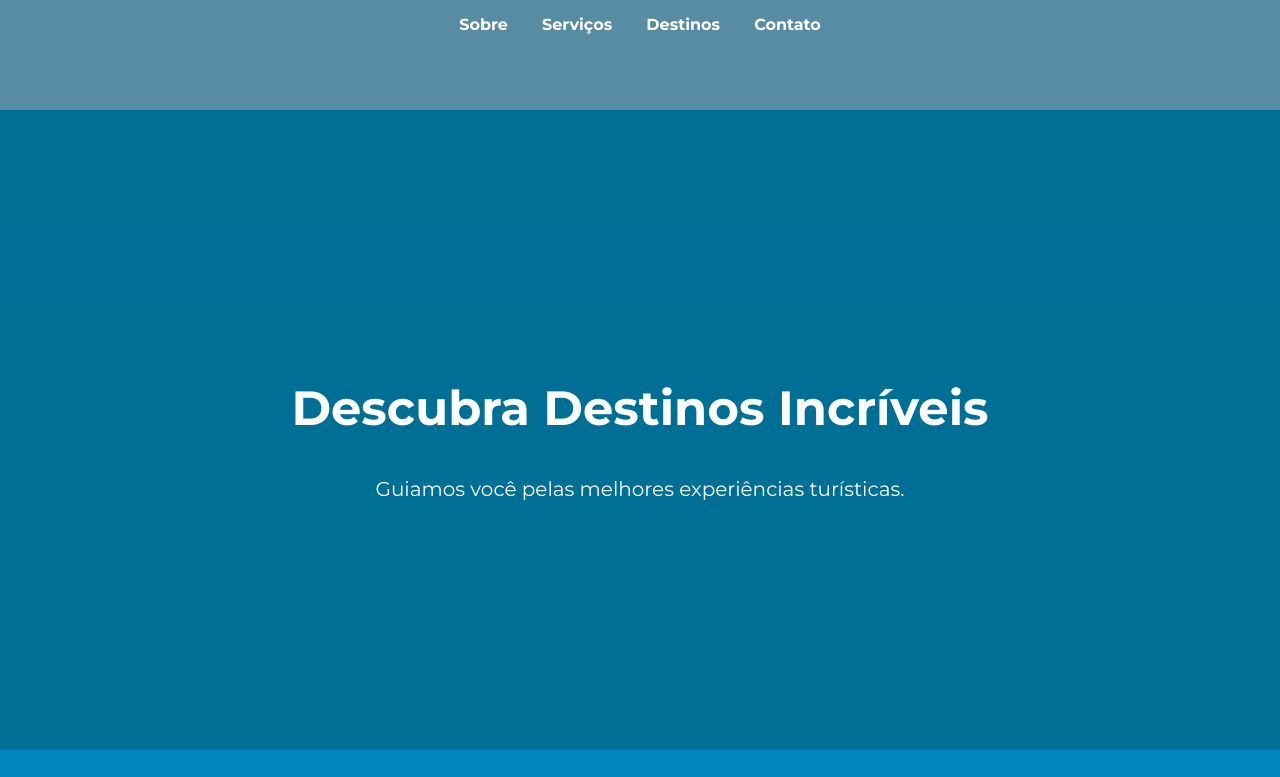
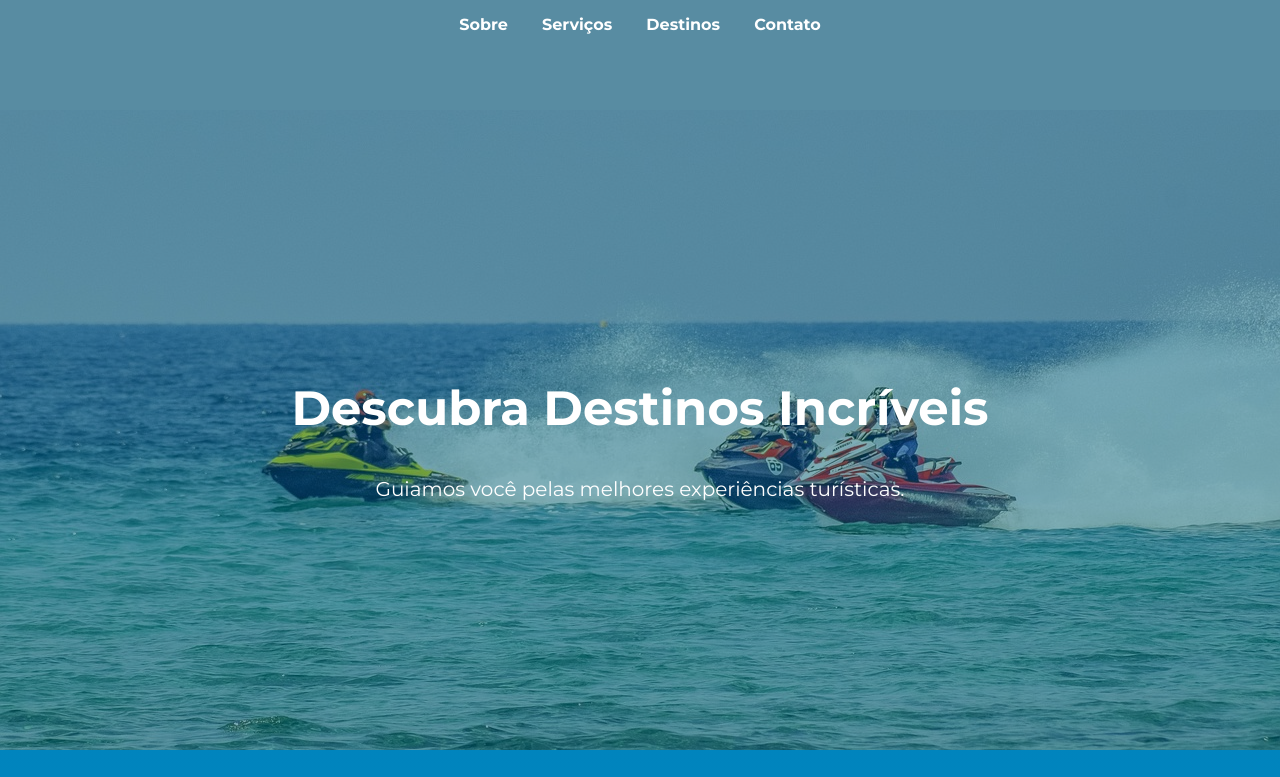
Before and after one commit to tsturismo/TSturismo_, a plain HTML site: page index.html in a window 1280 px wide. Shown: the part 483-1260 px from the top of the page. Drawn offline with Linux system fonts and the light colour scheme; a script that the page names is missing.

Commit message:
Update styles.css

```diff
--- a/styles.css
+++ b/styles.css
@@ -42,7 +42,7 @@ nav ul li a {
 }
 
 #hero {
-    background: url('images/capa-praia.jpg') center/cover no-repeat;
+    background: url('capa-praia.jpg') center/cover no-repeat;
     height: 80vh;
     display: flex;
     align-items: center;
```
